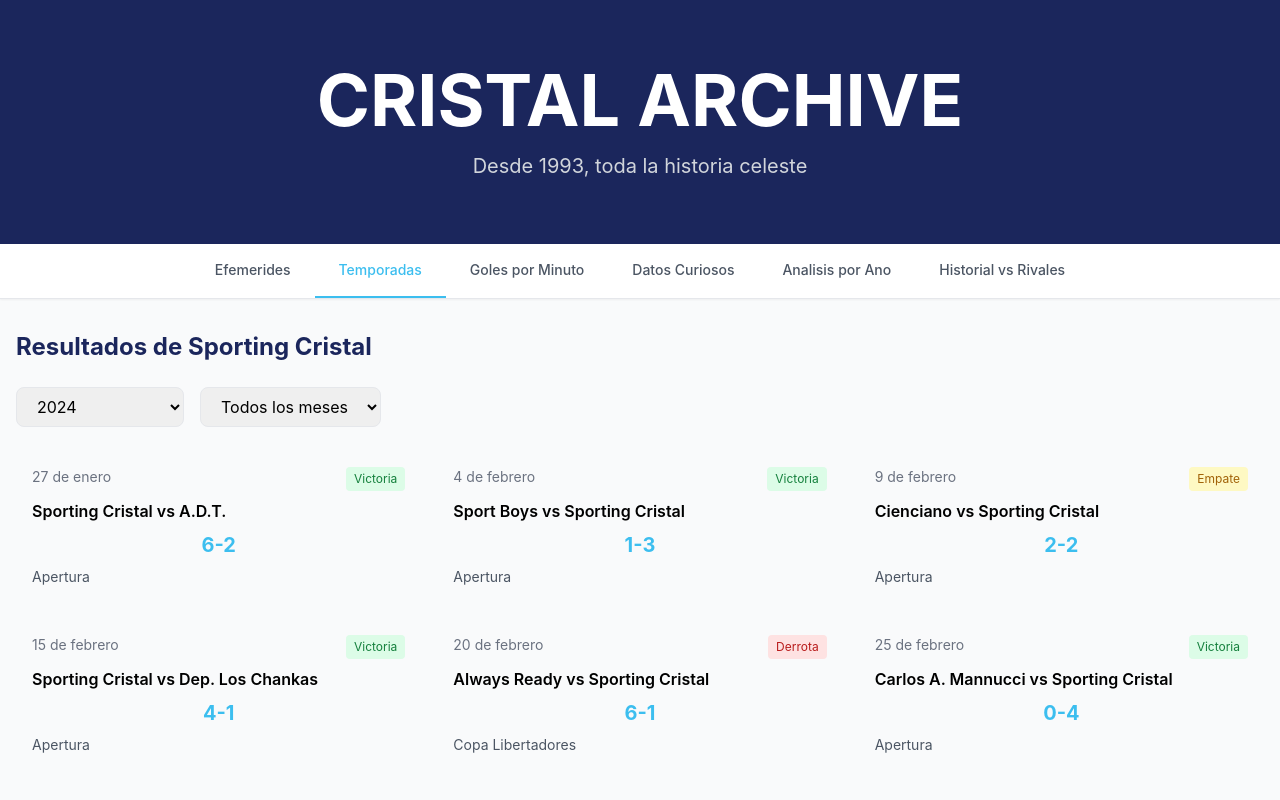
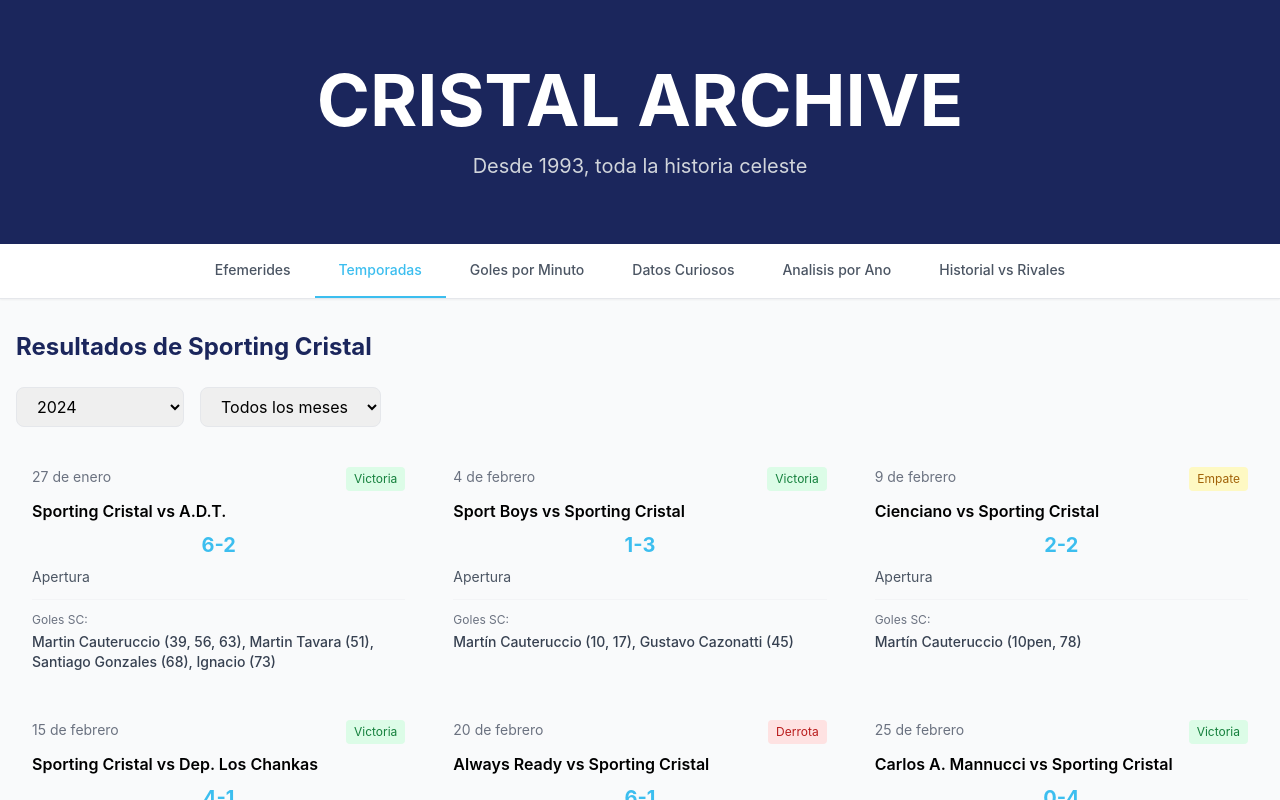
Before and after one commit to soysebiche/sc, a React (Create React App) app: page / in a window 1280 px wide. Both pictures are taken after a click on the button "Temporadas". Shown: the top 800 px of the page. Built offline with nearby package versions, Linux system fonts and the light colour scheme; a web font is replaced by a local one.

Commit message:
feat: add goal scorers display to match cards in Efemerides and Temporadas tabs

```diff
--- a/src/App.js
+++ b/src/App.js
@@ -519,6 +519,12 @@
                     <h3 className="font-semibold text-lg">{match["Equipo Local"]} vs {match["Equipo Visita"]}</h3>
                     <p className="text-2xl font-bold text-[#3CBEEF] text-center my-2">{match.Marcador}</p>
                     <p className="text-sm text-gray-600">{match.Torneo}</p>
+                    {match["Goles (Solo SC)"] && match["Goles (Solo SC)"] !== '-' && (
+                      <div className="mt-3 pt-3 border-t border-gray-100">
+                        <p className="text-xs text-gray-500 mb-1">Goles SC:</p>
+                        <p className="text-sm font-medium text-gray-700">{match["Goles (Solo SC)"]}</p>
+                      </div>
+                    )}
                   </Card>
                 );
               })}
@@ -573,6 +579,12 @@
                     <h3 className="font-semibold">{match["Equipo Local"]} vs {match["Equipo Visita"]}</h3>
                     <p className="text-xl font-bold text-[#3CBEEF] text-center my-2">{match.Marcador}</p>
                     <p className="text-sm text-gray-600">{match.Torneo}</p>
+                    {match["Goles (Solo SC)"] && match["Goles (Solo SC)"] !== '-' && (
+                      <div className="mt-3 pt-3 border-t border-gray-100">
+                        <p className="text-xs text-gray-500 mb-1">Goles SC:</p>
+                        <p className="text-sm font-medium text-gray-700">{match["Goles (Solo SC)"]}</p>
+                      </div>
+                    )}
                   </Card>
                 );
               })}
```
